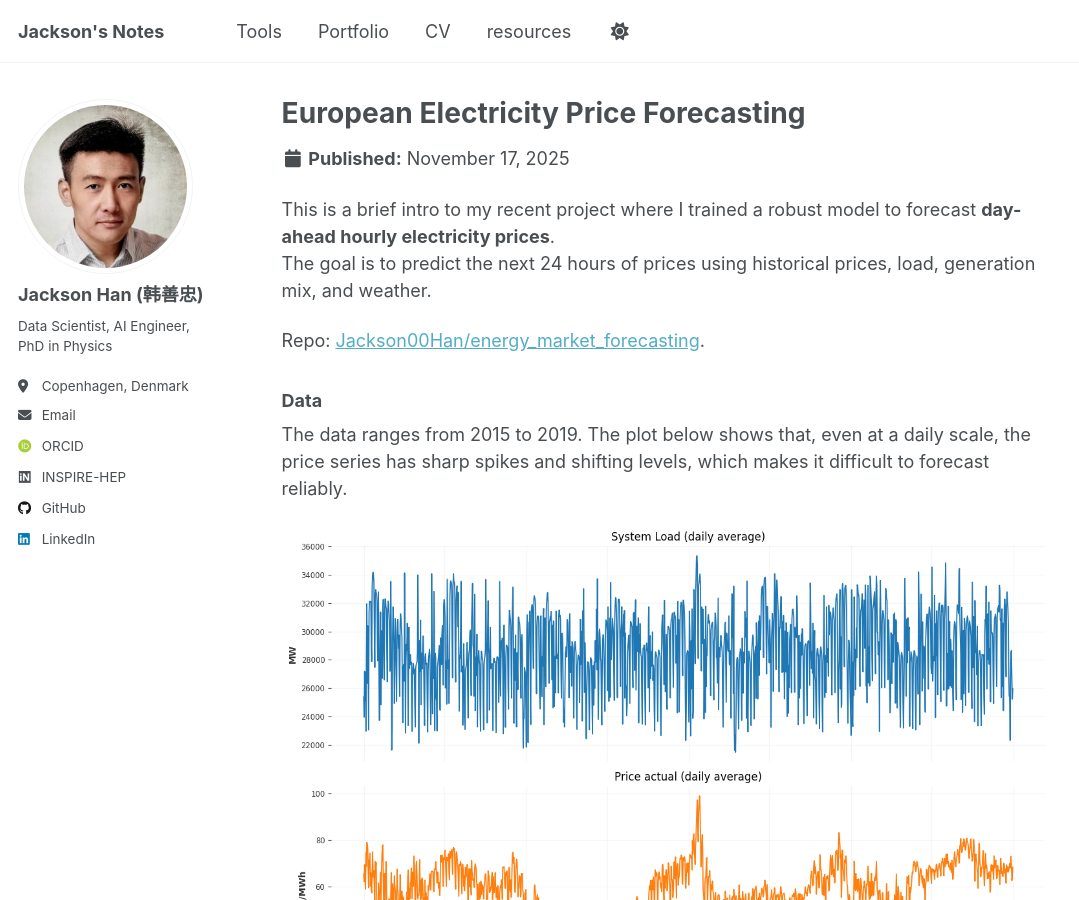
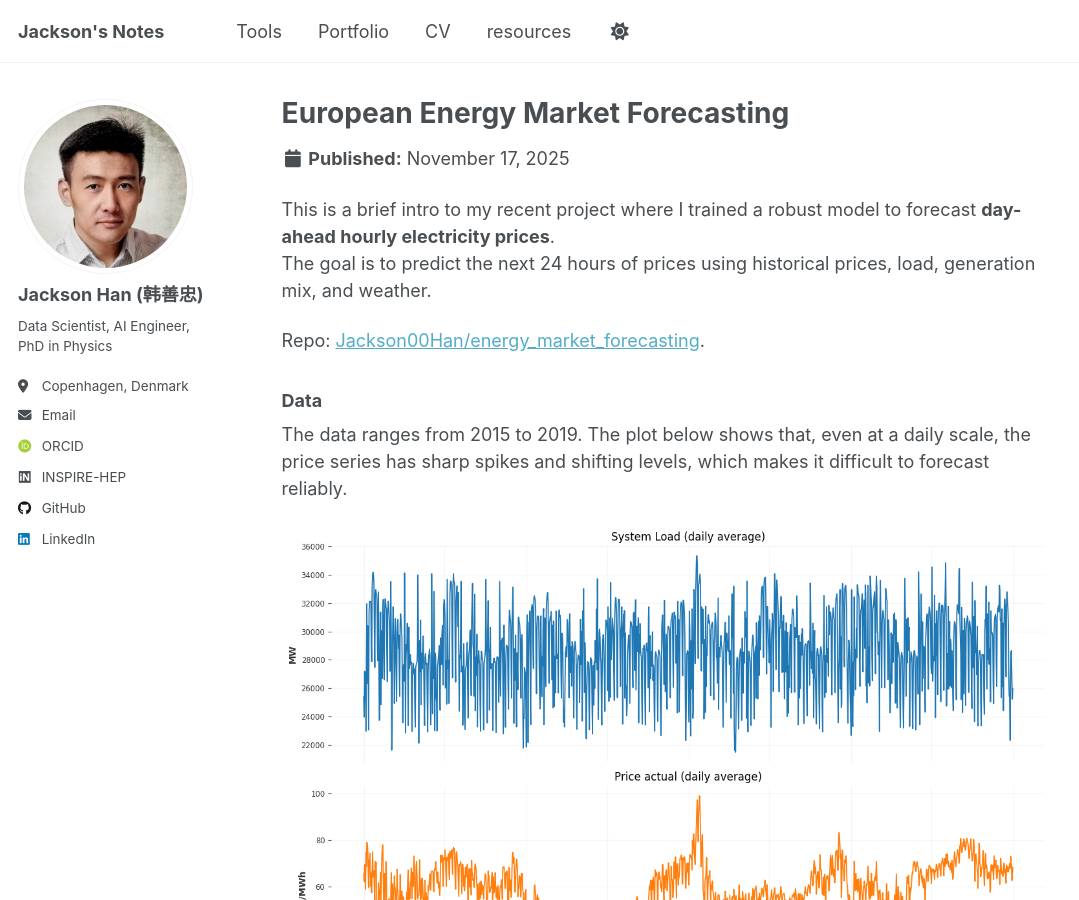
Before and after one commit to Jackson00Han/Jackson00Han.github.io, a Jekyll site: the page built from _portfolio/portfolio-2.md, in a window 1280 px wide and 900 px high. Shown: the whole window, without its empty margins (0-1079 px from the left). Built offline with Jekyll 4.4.1, drawn with Linux system fonts in a browser that asks for light colours; some web fonts are replaced; a script that is not in the unit is left out.

Commit message:
up title p2

```diff
--- a/_portfolio/portfolio-2.md
+++ b/_portfolio/portfolio-2.md
@@ -1,5 +1,5 @@
 ---
-title: "European Electricity Price Forecasting"
+title: "European Energy Market Forecasting"
 excerpt: "Day-ahead electricity price forecasting using multiple ML models; XGBoost vs. LSTM. <br/><img src='/images/xgb_lstm_val_abs.png' style='max-width:400px;width:100%;height:auto;display:block;'>"
 collection: portfolio
 featured: false
```
